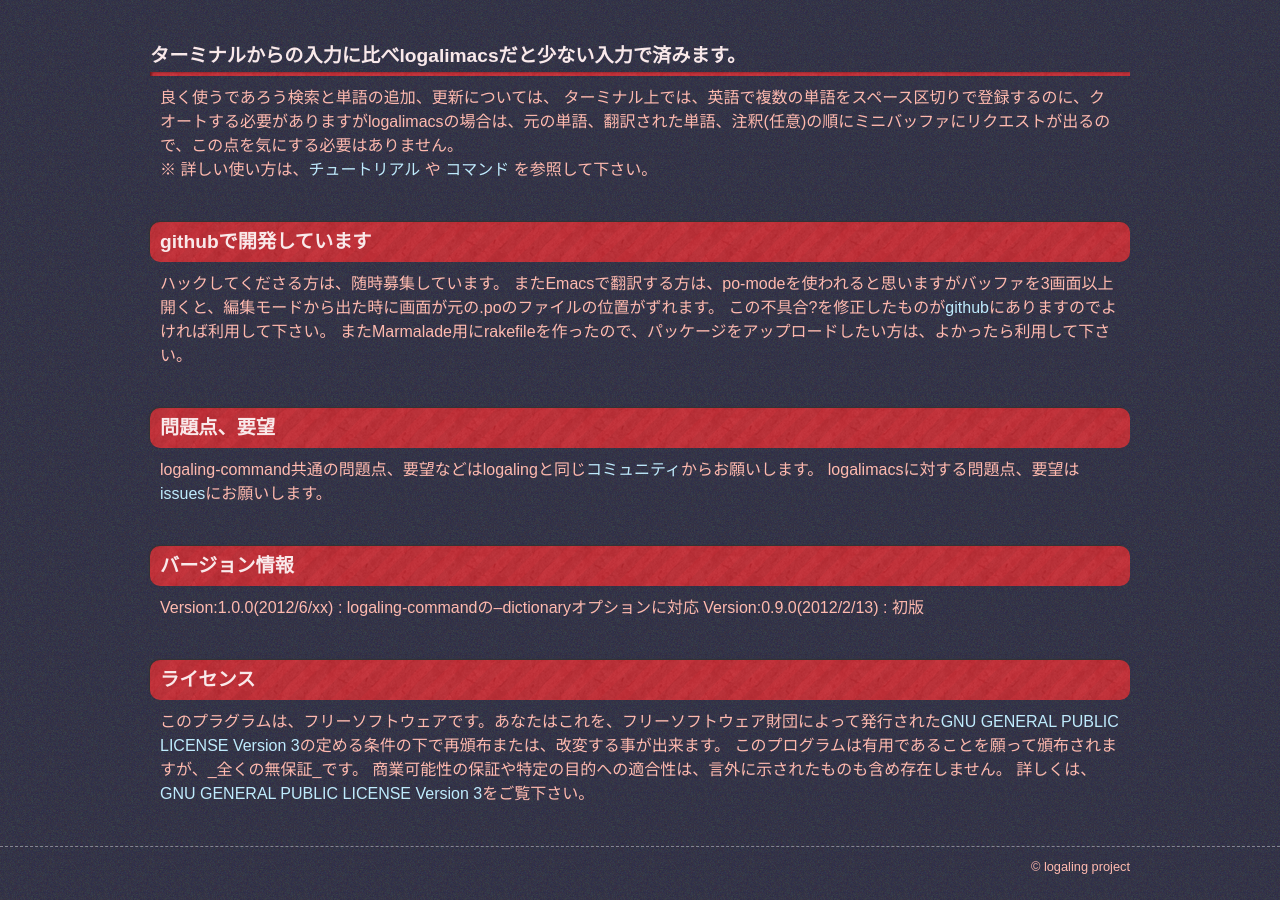
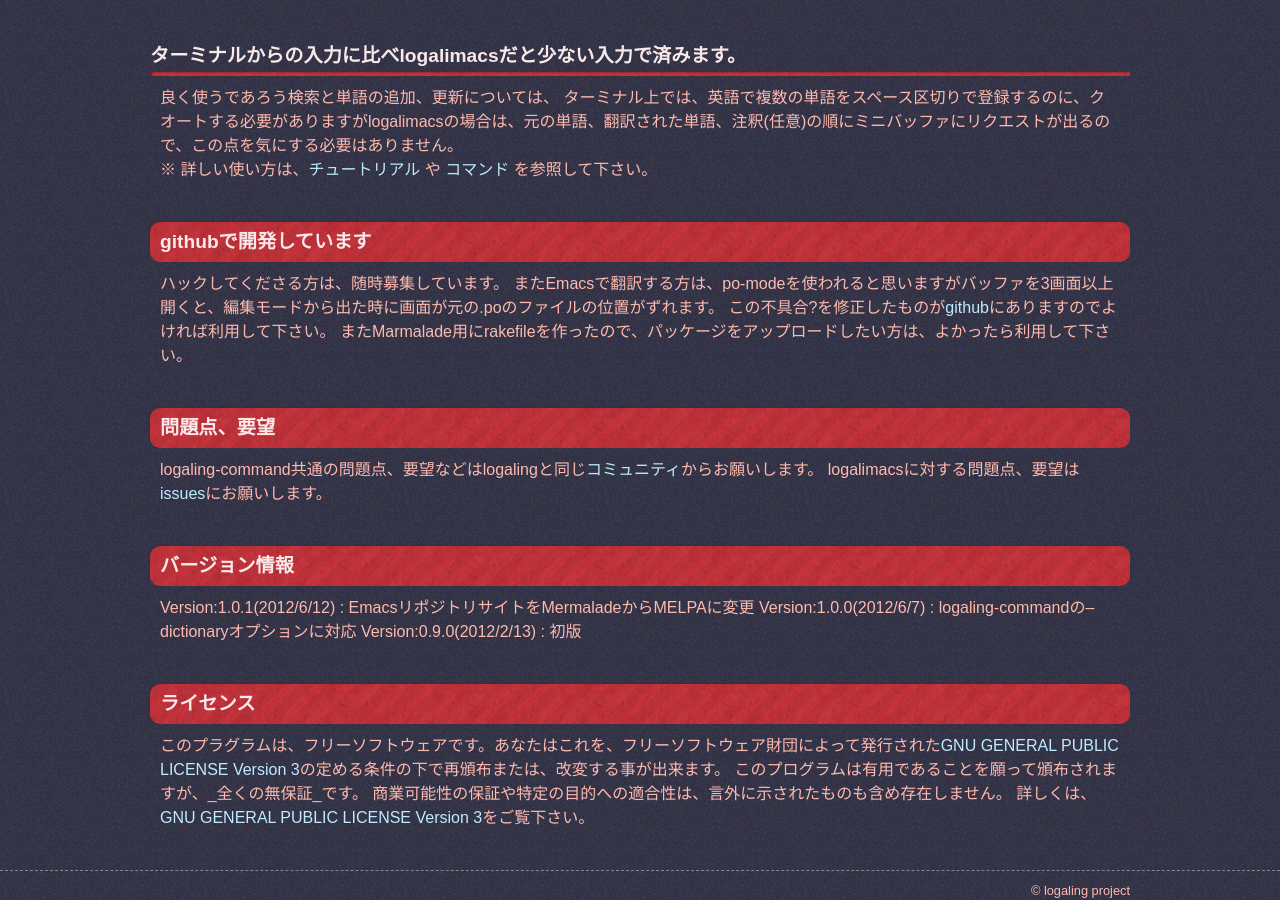
Before and after one commit to logaling/logaling.github.com, a Jekyll site: the page built from logalimacs/about.md, in a window 1280 px wide and 900 px high, scrolled down 767 px. Built offline with Jekyll 4.4.1, drawn with Linux system fonts in a browser that asks for light colours; some web fonts are replaced; Markdown is read by kramdown in place of the engine named in the settings.

Commit message:
improve document for version information

```diff
--- a/logalimacs/about.md
+++ b/logalimacs/about.md
@@ -36,7 +36,8 @@ logalimacsに対する問題点、要望は[issues](https://github.com/logaling/
 
 ## バージョン情報
 
-Version:1.0.0(2012/6/xx) : logaling-commandの--dictionaryオプションに対応
+Version:1.0.1(2012/6/12) : EmacsリポジトリサイトをMermaladeからMELPAに変更
+Version:1.0.0(2012/6/7) : logaling-commandの--dictionaryオプションに対応
 Version:0.9.0(2012/2/13) : 初版
 
 ## ライセンス
```
